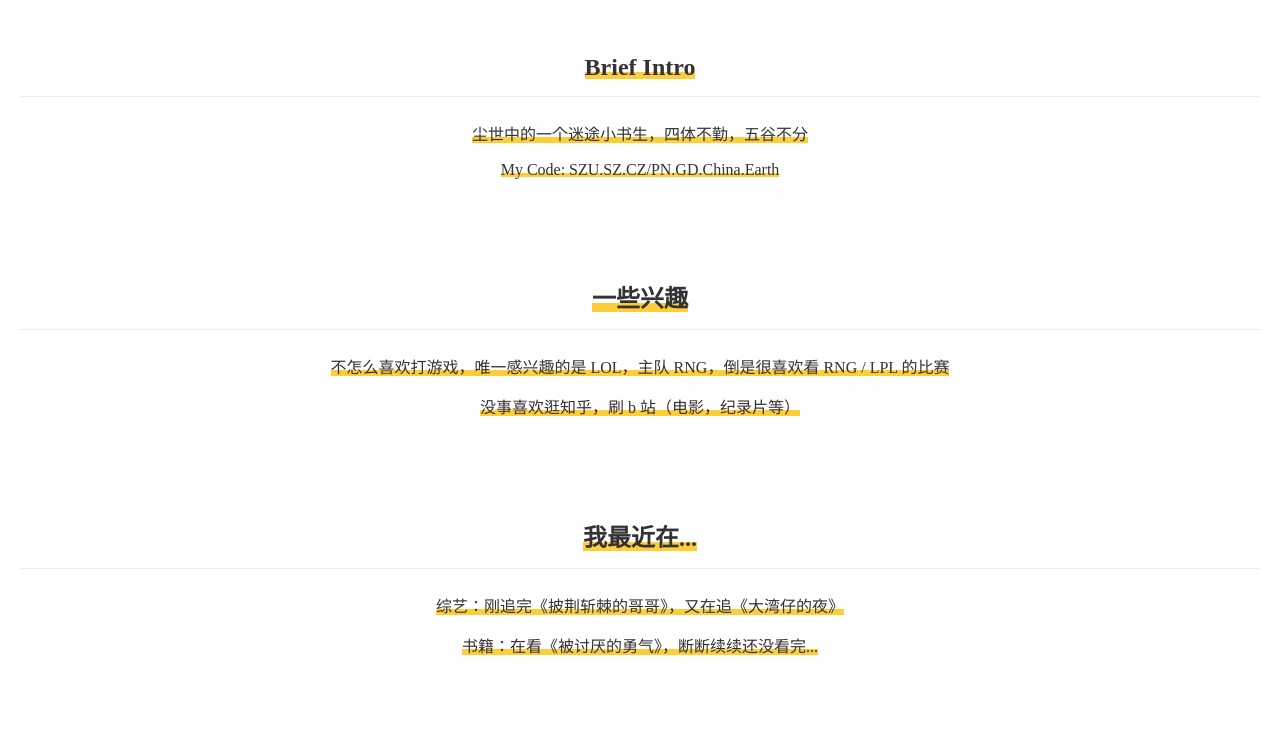
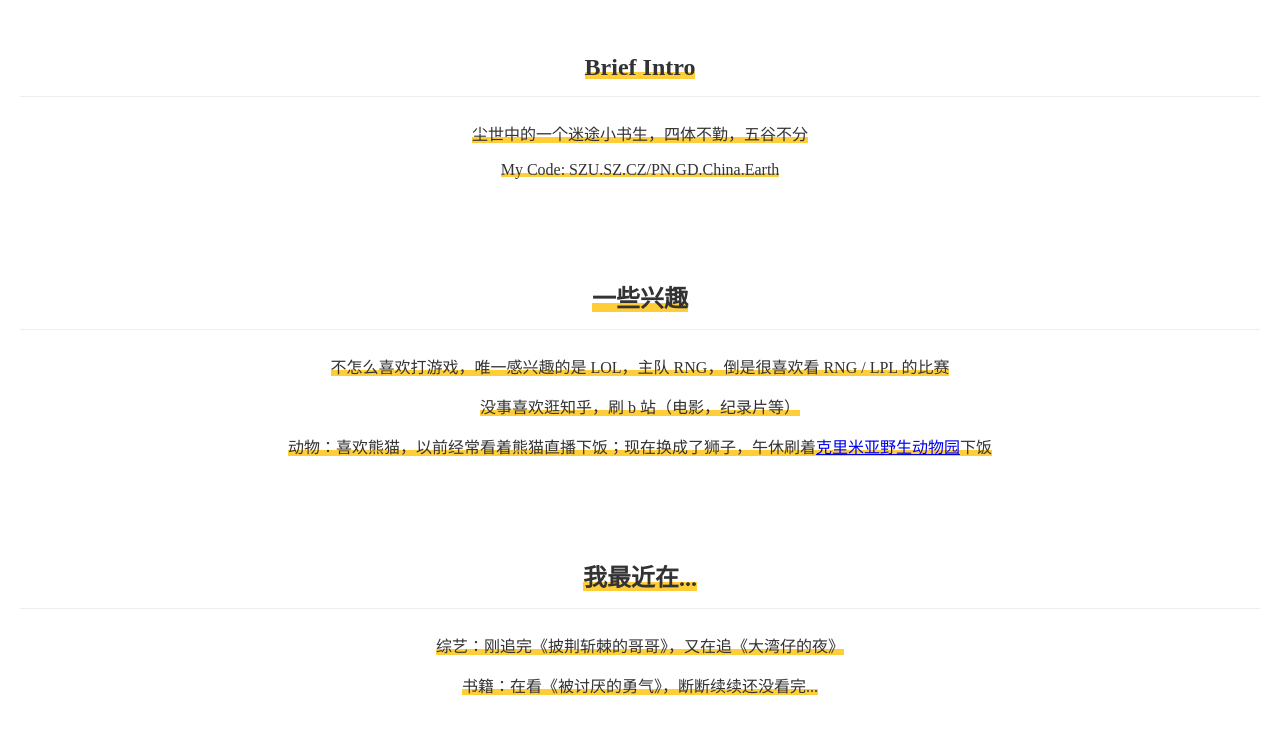
Before and after one commit to Hishengs/Hishengs, a plain HTML site: page about.html in a window 1280 px wide. Shown: the top 754 px of the page. Drawn offline with Linux system fonts and the light colour scheme.

Commit message:
update about

```diff
--- a/about.html
+++ b/about.html
@@ -37,6 +37,11 @@
       <h3 class="title"><span class="deco-line">一些兴趣</span></h3>
       <p><span class="deco-line">不怎么喜欢打游戏，唯一感兴趣的是 LOL，主队 RNG，倒是很喜欢看 RNG / LPL 的比赛</span></p>
       <p><span class="deco-line">没事喜欢逛知乎，刷 b 站（电影，纪录片等）</span></p>
+      <p>
+        <span class="deco-line">
+          动物：喜欢熊猫，以前经常看着熊猫直播下饭；现在换成了狮子，午休刷着<a href="https://space.bilibili.com/590490400/dynamic" target="_blank">克里米亚野生动物园</a>下饭
+        </span>
+      </p>
     </div>
     <div class="intro-item">
       <h3 class="title"><span class="deco-line">我最近在...</span></h3>
```
Also changed, not shown: index.html (+1 -1 lines).
